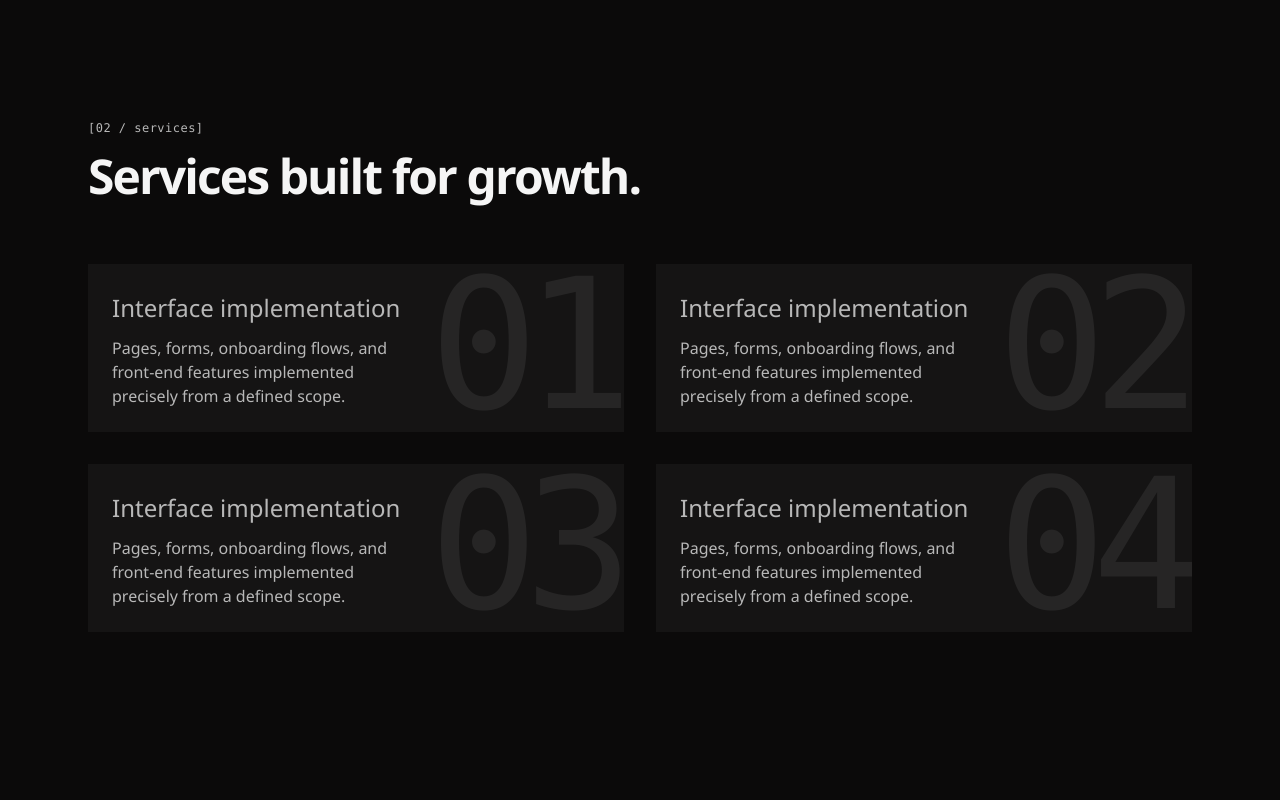
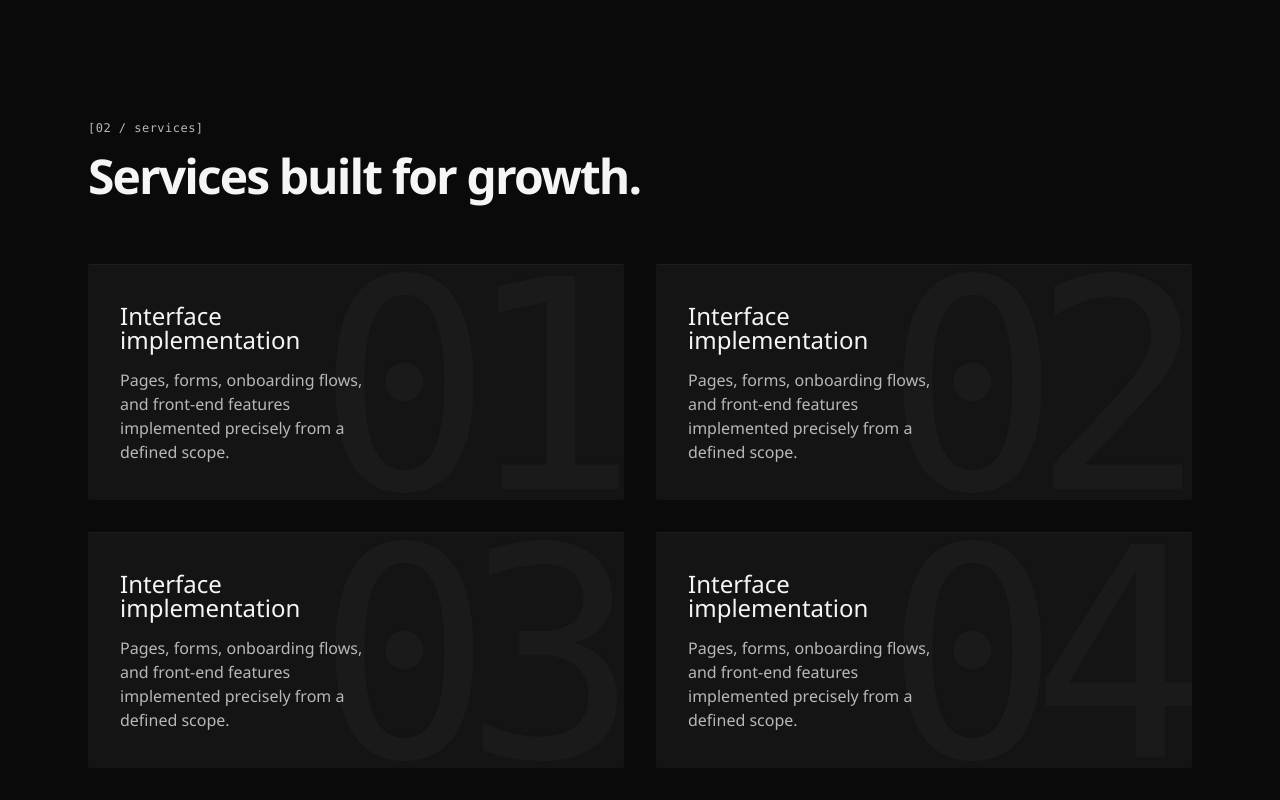
Before and after one commit to asaloojee/omniwerx-io, a SvelteKit app: page / in a window 1280 px wide. Shown: the part 1162-1962 px from the top of the page. Before the commit the page ends 1934 px from the top, so only its background shows below. Built offline with nearby package versions, Linux system fonts and the light colour scheme; no server answers.

Commit message:
wip: finished service cards

```diff
--- a/src/app.css
+++ b/src/app.css
@@ -358,6 +358,8 @@ button {
 
 .services__card {
   background-color: var(--card-bg);
+  border-radius: 2px;
+  box-shadow: inset 0 1px 0 rgba(255, 255, 255, 0.045);
   width: 100%;
   display: grid;
   grid-template-columns: minmax(auto, 60%) 1fr;
@@ -368,11 +370,12 @@ button {
 .services__card__content {
   position: relative;
   z-index: 1;
-  padding: 32px 0 24px 24px;
+  padding: 40px 32px 36px;
 }
 
 .services__card__header {
   font-size: var(--type-body-large-size);
+  color: var(--body-text--emphasis);
   padding-bottom: 16px;
 }
 
@@ -385,13 +388,14 @@ button {
   max-width: 100%;
   overflow: hidden;
   color: var(--body-text);
-  opacity: 0.1;
+  opacity: 0.04;
+  filter: drop-shadow(0 -2px 0 rgba(0, 0, 0, 0.85)) drop-shadow(0 2px 0 rgba(255, 255, 255, 0.14));
   pointer-events: none;
 }
 
 .services__card__number text {
   fill: currentColor;
   font-family: var(--font-mono);
-  font-size: 108px;
-  letter-spacing: -0.08em;
+  font-size: 104px;
+  letter-spacing: -0.1em;
 }
--- a/src/routes/+page.svelte
+++ b/src/routes/+page.svelte
@@ -73,10 +73,10 @@
         </div>
         <svg
           class="services__card__number"
-          viewBox="0 0 140 100"
+          viewBox="0 0 140 84"
           aria-hidden="true"
         >
-          <text x="132" y="86" text-anchor="end">01</text>
+          <text x="132" y="80" text-anchor="end">01</text>
         </svg>
       </div>
       <div class="services__card">
@@ -89,10 +89,10 @@
         </div>
         <svg
           class="services__card__number"
-          viewBox="0 0 140 100"
+          viewBox="0 0 140 84"
           aria-hidden="true"
         >
-          <text x="132" y="86" text-anchor="end">02</text>
+          <text x="132" y="80" text-anchor="end">02</text>
         </svg>
       </div>
       <div class="services__card">
@@ -105,10 +105,10 @@
         </div>
         <svg
           class="services__card__number"
-          viewBox="0 0 140 100"
+          viewBox="0 0 140 84"
           aria-hidden="true"
         >
-          <text x="132" y="86" text-anchor="end">03</text>
+          <text x="132" y="80" text-anchor="end">03</text>
         </svg>
       </div>
 
@@ -122,10 +122,10 @@
         </div>
         <svg
           class="services__card__number"
-          viewBox="0 0 140 100"
+          viewBox="0 0 140 84"
           aria-hidden="true"
         >
-          <text x="132" y="86" text-anchor="end">04</text>
+          <text x="132" y="80" text-anchor="end">04</text>
         </svg>
       </div>
     </div>
```
